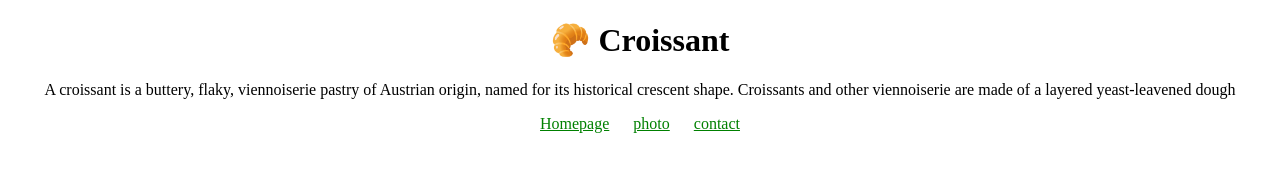
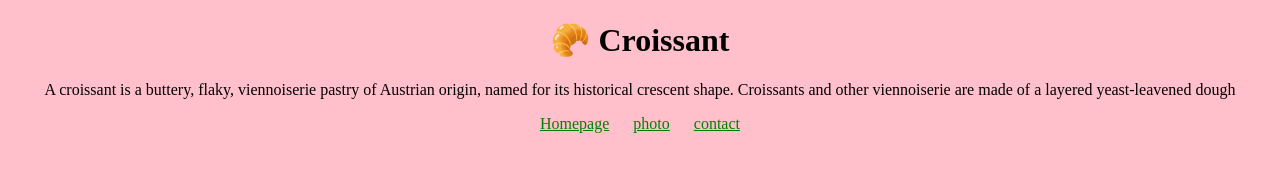
Before and after one commit to matintorkian/Croissant, a plain HTML site: page index.html in a window 1280 px wide. Drawn offline with Linux system fonts and the light colour scheme.

Commit message:
background color changed

```diff
--- a/index.html
+++ b/index.html
@@ -8,11 +8,15 @@
     <style>
       :root {
         --text-center: center;
+        --primary-color: pink;
       }
       h1,
       p,
       footer {
         text-align: var(--text-center);
+      }
+      body {
+        background-color: var(--primary-color);
       }
 
       footer a {
```
Also changed, not shown: contact.html (+4 -0 lines).
